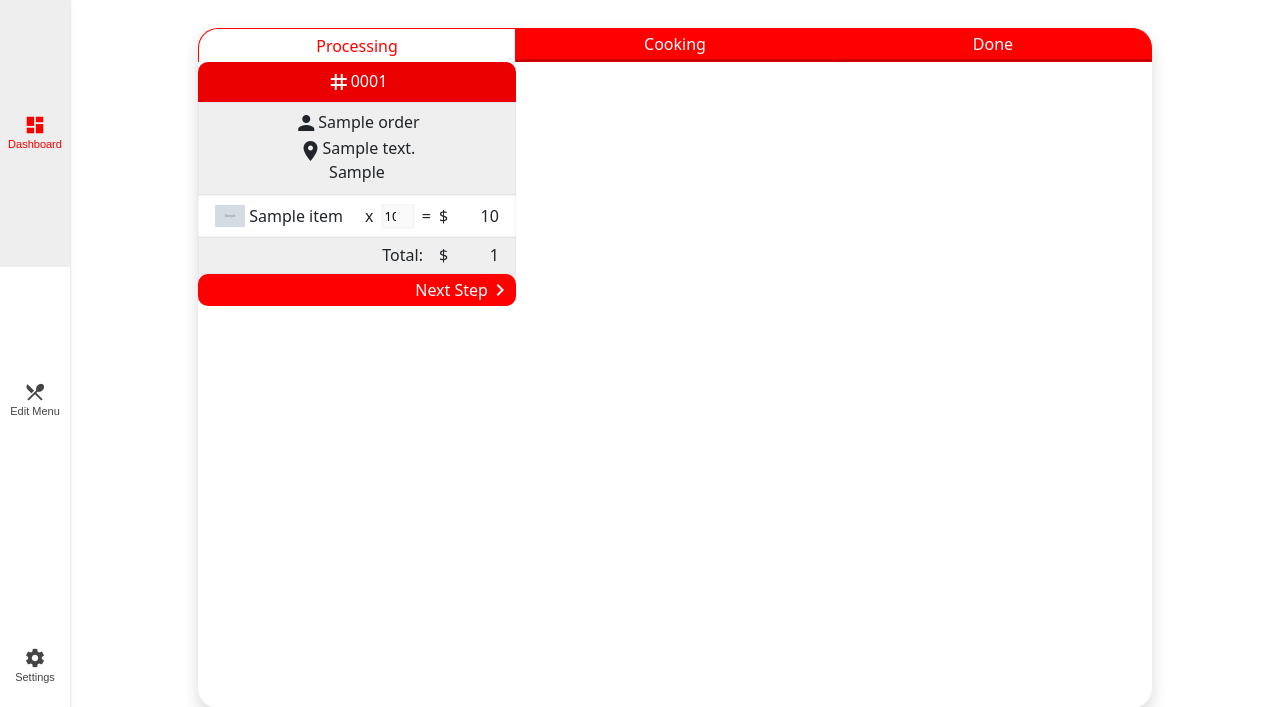
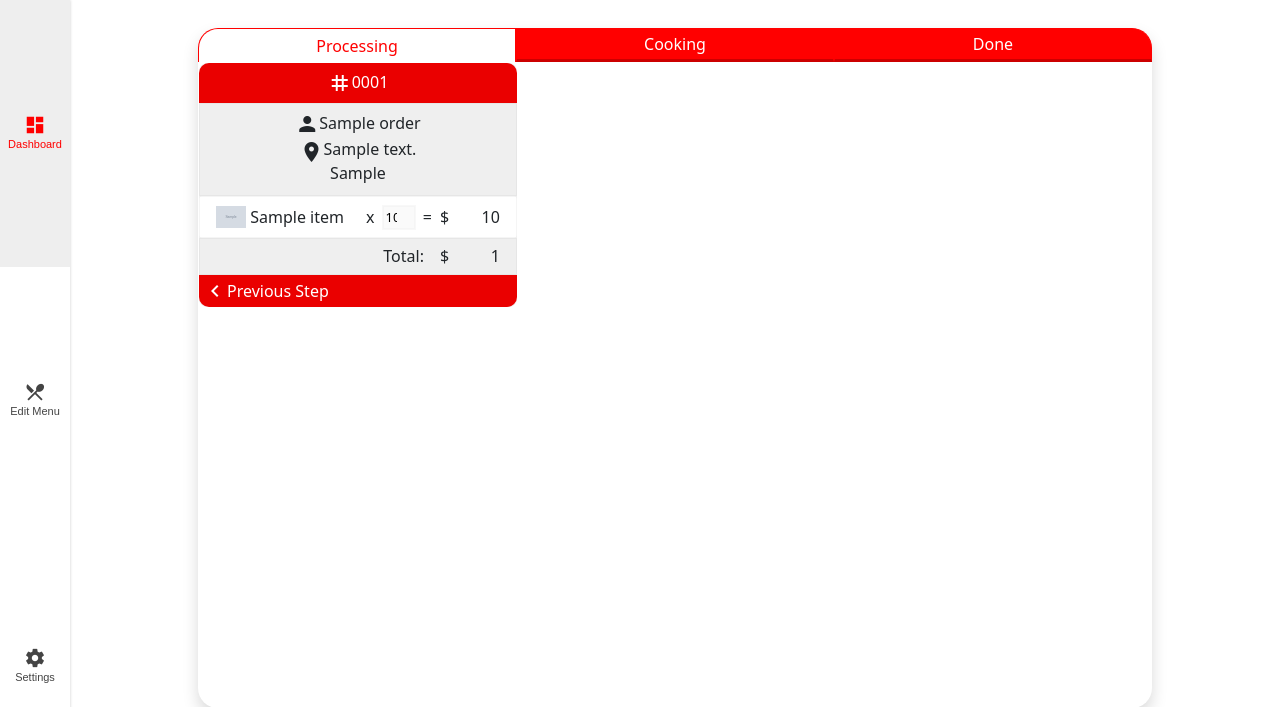
Before and after one commit to valentejorge/appeteats, a Python web app: template appetieats/templates/admin/dashboard.html in a window 1280 px wide. Shown: the top 707 px of the page. Run offline with Jinja, Linux system fonts and the light colour scheme; the template is opened without the code that fills it: most values are stand-ins (such as "Sample title", 1, 10 or a date in 2020); grey boxes marked "Sample" are stand-in pictures.

Commit message:
update: product dashboard approach

```diff
--- a/appetieats/static/css/admin/dashboard.css
+++ b/appetieats/static/css/admin/dashboard.css
@@ -24,11 +24,10 @@
     width: 33.33%;
     border-top: none;
     overflow-y: auto;
-<<<<<<< HEAD
     margin: 1px;
-=======
-
->>>>>>> refs/remotes/origin/develop
+    scrollbar-width: none; /* Google Chrome */
+    -ms-overflow-style: none; /* Microsoft Edge */
+    scrollbar-color: transparent transparent; /* Firefox */
 }
 
 .top-button {
@@ -71,13 +70,22 @@
     border-radius: 0 20px 0 0;
 }
 
-<<<<<<< HEAD
 .bottom-button {
+    background-color: #ea0000;
     border-radius: 0 0 10px 10px;
 }
 
-=======
->>>>>>> refs/remotes/origin/develop
+.bottom-button.left {
+    border-radius: 0 0 0 10px;
+    width: 100%;
+    height: 100%;
+}
+
+.bottom-button.right {
+    border-radius: 0 0 10px 0;
+    width: 100%;
+    height: 100%;
+}
 @media screen and (max-width: 768px) {
     .kanban-page {
         width: 100%;
--- a/appetieats/templates/admin/dashboard.html
+++ b/appetieats/templates/admin/dashboard.html
@@ -76,14 +76,50 @@
                         <h6 class="mb-0">{{ order.total_price }}</h6>
                     </div>
                 </li>
+                {% if order.status == "processing" %}
                 <form action="/admin/dashboard" method="post">
                     <input name="id" type="hidden" value="{{ order.id }}">
                     <input name="status" type="hidden" value="{{ order.status }}">
+                    <input name="operation" type="hidden" value="next">
                     <button type="submit" class="d-flex align-items-center justify-content-end std-button p-1 bottom-button">
                         <span class="">Next Step</span>
                         <span class="material-icons nav_icons">chevron_right</span>
                     </button>
                 </form>
+                {% endif %}
+                {% if order.status == "cooking" %}
+                <div class="d-flex w-100">
+                    <form class="w-50" action="/admin/dashboard" method="post">
+                        <input name="id" type="hidden" value="{{ order.id }}">
+                        <input name="status" type="hidden" value="{{ order.status }}">
+                        <input name="operation" type="hidden" value="previous">
+                        <button type="submit" class="d-flex align-items-center justify-content-start std-button p-1 bottom-button left">
+                            <span class="material-icons nav_icons">chevron_left</span>
+                            <span class="">Previous Step</span>
+                        </button>
+                    </form>
+                    <form class="w-50" action="/admin/dashboard" method="post">
+                        <input name="id" type="hidden" value="{{ order.id }}">
+                        <input name="status" type="hidden" value="{{ order.status }}">
+                        <input name="operation" type="hidden" value="next">
+                        <button type="submit" class="d-flex align-items-center justify-content-end std-button p-1 bottom-button right">
+                            <span class="">Next Step</span>
+                            <span class="material-icons nav_icons">chevron_right</span>
+                        </button>
+                    </form>
+                </div>
+                {% endif %}
+                {% if order.status == "done" %}
+                    <form action="/admin/dashboard" method="post">
+                        <input name="id" type="hidden" value="{{ order.id }}">
+                        <input name="status" type="hidden" value="{{ order.status }}">
+                        <input name="operation" type="hidden" value="previous">
+                        <button type="submit" class="d-flex align-items-center justify-content-start std-button p-1 bottom-button">
+                            <span class="material-icons nav_icons">chevron_left</span>
+                            <span class="">Previous Step</span>
+                        </button>
+                    </form>
+                {% endif %}
 
             </div>
 
```
Also changed, not shown: appetieats/ext/helper/db_tools.py (+18 -1 lines), appetieats/routes/admin/admin.py (+8 -27 lines).
